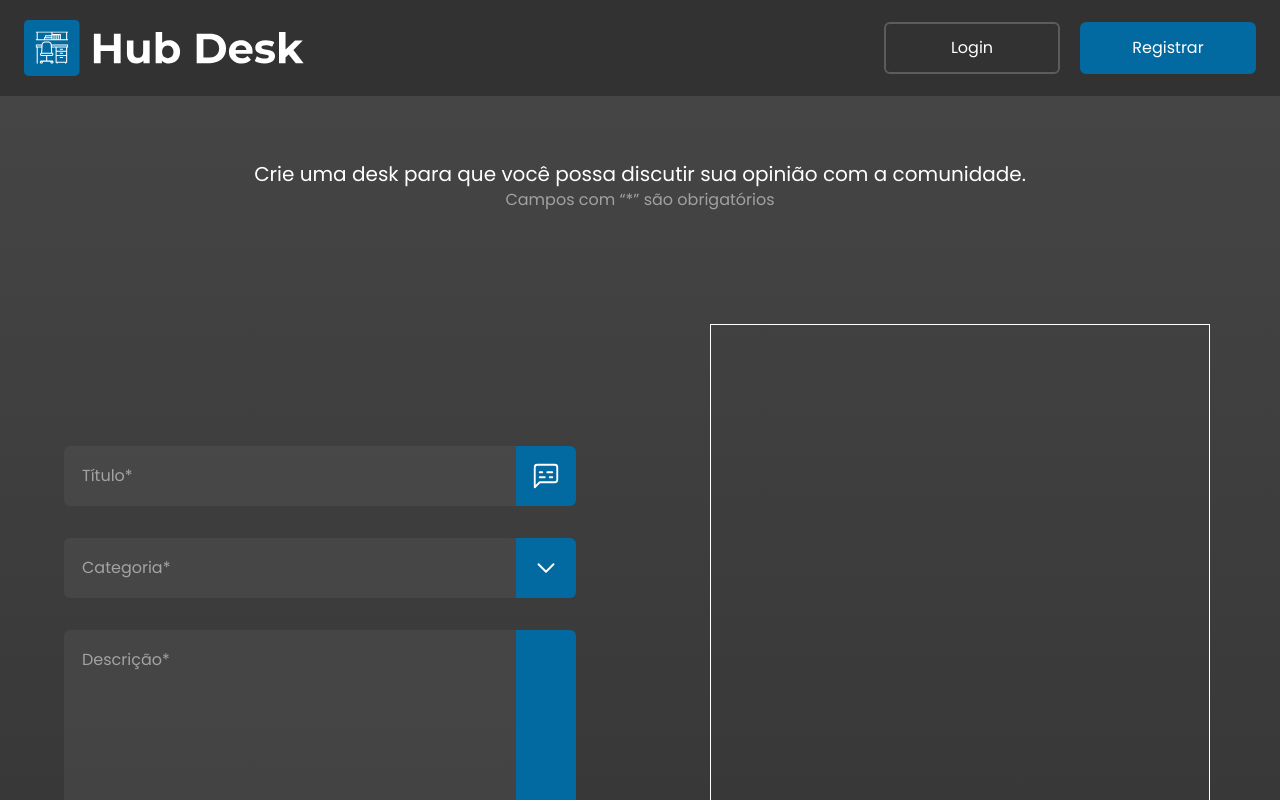
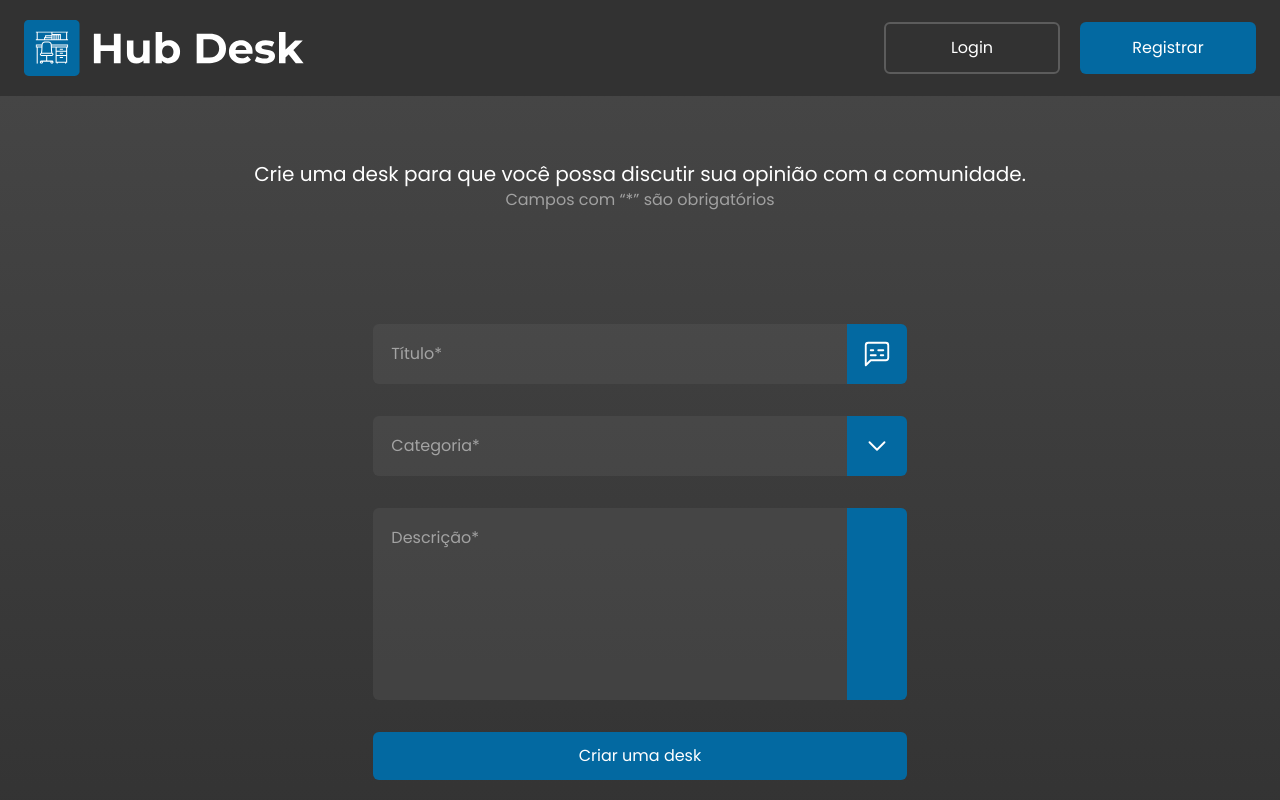
Before and after one commit to cguifernandes/hub-desk, a Next.js app: page /desk in a window 1280 px wide. Shown: the top 800 px of the page. Built offline with nearby package versions, Linux system fonts and the light colour scheme.

Commit message:
feat: finish desk page

```diff
--- a/src/app/(home)/desk/page.tsx
+++ b/src/app/(home)/desk/page.tsx
@@ -10,19 +10,16 @@ export const metadata: Metadata = {
 const Desk = () => {
   return (
     <main className="mt-24">
-      <section className="bg-gradient-to-b from-grey-550 to-grey-500">
-        <div className="flex flex-col items-center py-16">
+      <section className="flex min-h-[calc(100vh_-_192px)] flex-col items-center bg-gradient-to-b from-grey-550 to-grey-500">
+        <div className="w-[90%] py-16 text-center sm:w-[80%] lg:w-[920px] xl:w-[1020px]">
           <Heading size="md">
             Crie uma desk para que você possa discutir sua opinião com a
             comunidade.
           </Heading>
           <Text className="text-white/50">Campos com “*” são obrigatórios</Text>
         </div>
-        <div className="flex items-center justify-around py-12">
+        <div className="flex w-full items-center justify-around py-12">
           <FormDesk />
-          <div className="flex flex-[0.40] justify-center">
-            <div className="h-[700px] w-[500px] border border-white"></div>
-          </div>
         </div>
       </section>
     </main>
--- a/src/components/Form/Auth/formSignIn.tsx
+++ b/src/components/Form/Auth/formSignIn.tsx
@@ -7,7 +7,7 @@ import { useEffect, useState } from 'react'
 import { useForm } from 'react-hook-form'
 import { useRouter } from 'next/navigation'
 import { api } from '@/utils/api'
-import { ErrorToast, SuccessToast } from '@/utils/toast'
+import { ErrorToast } from '@/utils/toast'
 import { ResponseProps } from '@/utils/type'
 import { setCookie } from 'nookies'
 import useConnection from '@/hooks/useConnection'
@@ -50,7 +50,6 @@ const FormSignIn = () => {
       if (data.error) {
         ErrorToast(data.error)
       } else {
-        SuccessToast(data.success)
         setEmail('')
         setPassword('')
         push('/')
--- a/src/components/Form/Auth/formSignUp.tsx
+++ b/src/components/Form/Auth/formSignUp.tsx
@@ -5,7 +5,7 @@ import { Eye, EyeOffIcon, Mail, UserCircle2 } from 'lucide-react'
 import { useEffect, useState } from 'react'
 import { useForm } from 'react-hook-form'
 import { useRouter } from 'next/navigation'
-import { ErrorToast, SuccessToast } from '@/utils/toast'
+import { ErrorToast } from '@/utils/toast'
 import { SignUpProps, schemaSignUp } from '@/utils/Zod/sign-up'
 import { api } from '@/utils/api'
 import { ResponseProps } from '@/utils/type'
@@ -51,7 +51,6 @@ const FormSignUp = () => {
       if (data.error) {
         ErrorToast(data.error)
       } else {
-        SuccessToast(data.success)
         setName('')
         setEmail('')
         setPassword('')
--- a/src/components/Form/Desk/formDesk.tsx
+++ b/src/components/Form/Desk/formDesk.tsx
@@ -14,13 +14,12 @@ import { useForm } from 'react-hook-form'
 
 const FormDesk = () => {
   const [selectedDropDown, setSelectedDropDown] = useState('')
-  const [repo, setRepo] = useState('')
-  const [website, setWebsite] = useState('')
   const [isLoading, setIsLoading] = useState(false)
   const { user_session } = useConnection()
   const {
     handleSubmit,
     register,
+    reset,
     setValue,
     formState: { errors },
   } = useForm<DeskProps>({
@@ -41,8 +40,8 @@ const FormDesk = () => {
         ErrorToast(data.error)
       } else {
         SuccessToast(data.success)
+        reset()
       }
-      console.log(desk)
     } catch (err) {
       console.error('Erro ao processar formulário:', err)
     } finally {
@@ -52,7 +51,7 @@ const FormDesk = () => {
 
   return (
     <Form.Root
-      className="flex-[0.40] space-y-8"
+      className="w-11/12 space-y-8 sm:w-8/12 lg:w-5/12"
       handleSubmit={handleSubmit(handlerFormSubmit)}
     >
       <Form.Input
@@ -83,8 +82,6 @@ const FormDesk = () => {
           <Form.Input
             error={errors.repo}
             register={register}
-            onChange={(e) => setRepo(e.target.value)}
-            value={repo}
             name="repo"
             placeholder="Repositório"
           >
@@ -95,8 +92,6 @@ const FormDesk = () => {
             register={register}
             name="website"
             placeholder="Site"
-            onChange={(e) => setWebsite(e.target.value)}
-            value={website}
           >
             <Globe color="#fff" strokeWidth={1.5} size={30} />
           </Form.Input>
--- a/src/components/Form/FormSelect.tsx
+++ b/src/components/Form/FormSelect.tsx
@@ -32,6 +32,7 @@ type SelectProps = InputHTMLAttributes<HTMLInputElement> & {
   selectedDropDown: string
   setSelectedDropDown: Dispatch<SetStateAction<string>>
   setValue: UseFormSetValue<{
+    title: string
     category:
       | 'Animes'
       | 'Desenhos'
@@ -40,10 +41,9 @@ type SelectProps = InputHTMLAttributes<HTMLInputElement> & {
       | 'Outros'
       | 'Séries'
       | 'Sites'
-    title: string
     description: string
-    repo?: string | undefined
-    website?: string | undefined
+    repo: string
+    website: string
   }>
   error: FieldError | Merge<FieldError, FieldErrorsImpl<any>> | undefined
 }
--- a/src/components/Form/FormTextarea.tsx
+++ b/src/components/Form/FormTextarea.tsx
@@ -12,7 +12,6 @@ import InputWrapper from '@/components/inputWrapper'
 type TextareaProps = TextareaHTMLAttributes<HTMLTextAreaElement> & {
   className?: string
   register: UseFormRegister<{
-    title: string
     category:
       | 'Animes'
       | 'Desenhos'
@@ -21,9 +20,10 @@ type TextareaProps = TextareaHTMLAttributes<HTMLTextAreaElement> & {
       | 'Outros'
       | 'Séries'
       | 'Sites'
+    title: string
     description: string
-    repo?: string | undefined
-    website?: string | undefined
+    repo: string
+    website: string
   }>
   name: string
   error: FieldError | Merge<FieldError, FieldErrorsImpl<any>> | undefined
--- a/src/utils/Zod/desk.ts
+++ b/src/utils/Zod/desk.ts
@@ -13,26 +13,15 @@ export const schemaDesk = z.object({
   title: z
     .string()
     .max(24, 'Número máximo de caracteres foi excedido.')
-    .nonempty('O campo "Título" é obrigatório.'),
+    .nonempty('O campo "Título" é obrigatório.')
+    .trim(),
   description: z
     .string()
+    .trim()
     .max(124, 'Número máximo de caracteres foi excedido.')
     .nonempty('O campo "Descrição" é obrigatório.'),
-  repo: z
-    .string()
-    .regex(
-      /^https:\/\/github\.com\/.*\/.*/,
-      'URL inválida o repositório deve ser do github',
-    )
-    .optional(),
-  website: z
-    .string()
-    .url('URL inválida')
-    .optional()
-    .refine(
-      (website) => !website?.startsWith('https://xvideos'),
-      'URL inválida',
-    ),
+  repo: z.union([z.literal(''), z.string().trim().url()]),
+  website: z.union([z.literal(''), z.string().trim().url()]),
 })
 
 export type DeskProps = z.infer<typeof schemaDesk>
```
